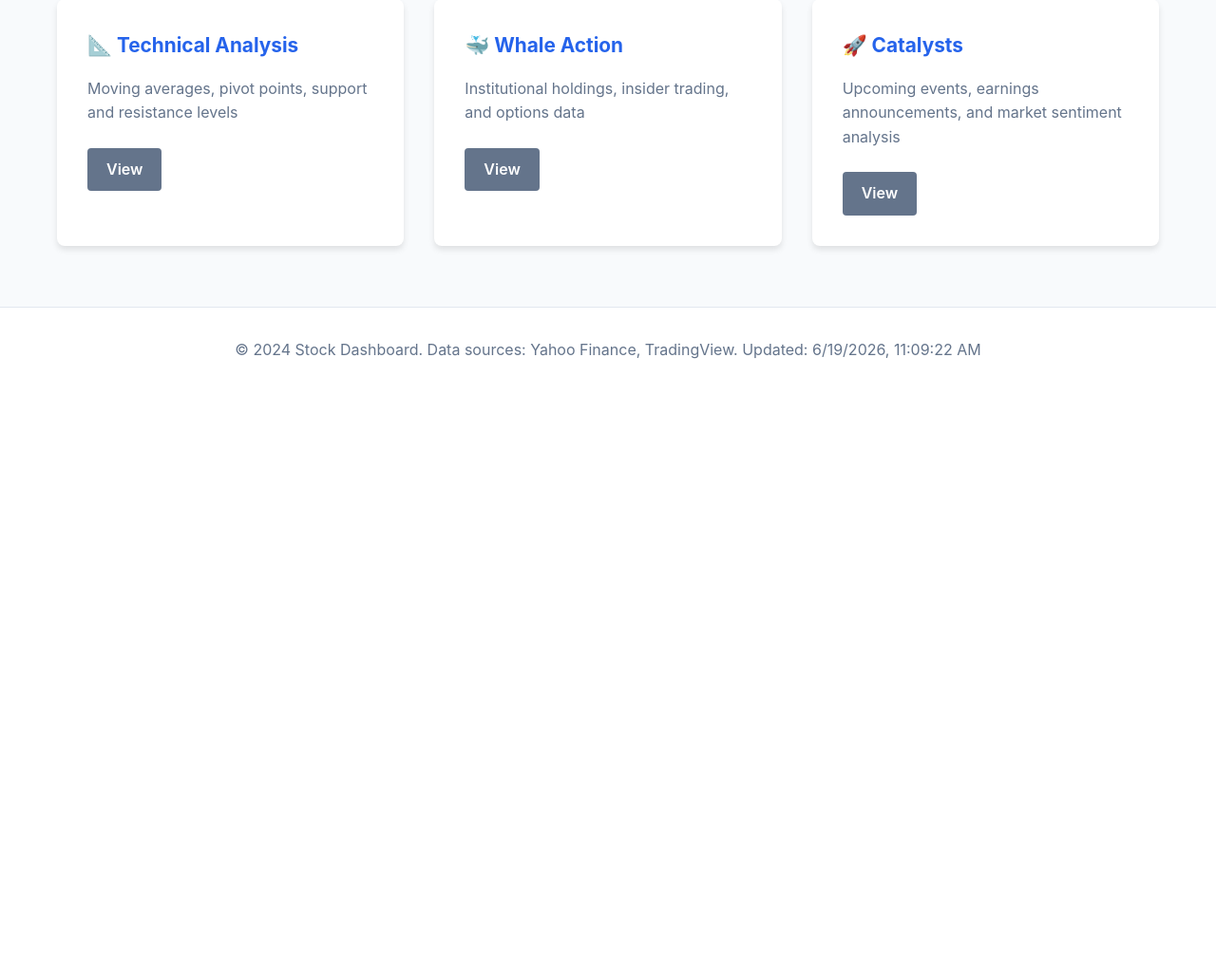
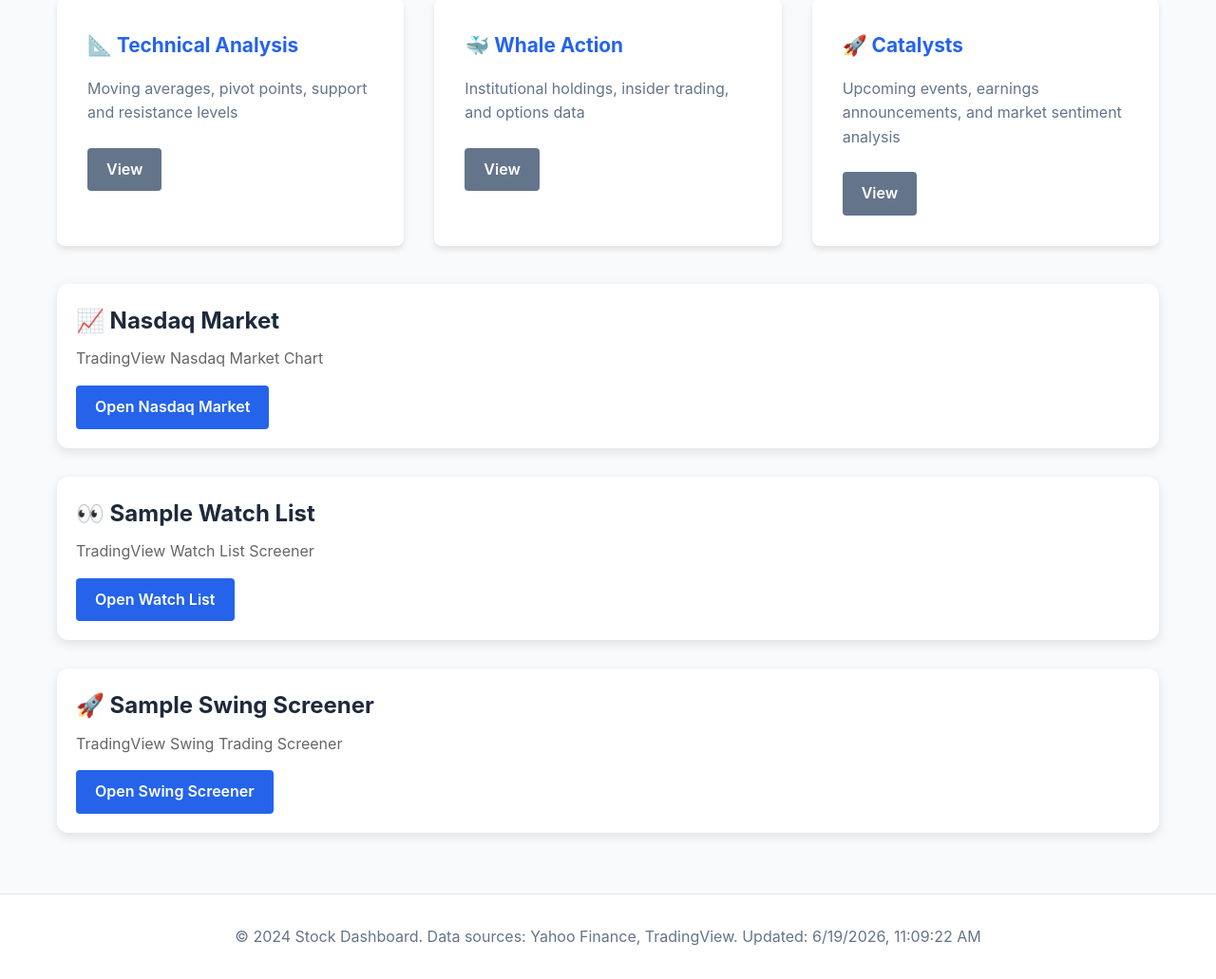
Before and after one commit to jaiveer-singh-sg/stockdashboard, a Flask app: page / in a window 1280 px wide. Shown: the part 831-1862 px from the top of the page at 95% size. Before the commit the page ends 1209 px from the top, so only its background shows below. Run offline with Flask 3, Linux system fonts and the light colour scheme.

Commit message:
added TV web links

```diff
--- a/app/static/css/style.css
+++ b/app/static/css/style.css
@@ -599,3 +599,30 @@ a:hover {
 }
 .final-view-box h4 { margin-top: 0; margin-bottom: 6px; }
 .final-view-box p { margin: 0; color: #495057; }
+/* style for new 3 sections */
+.tradingview-sections {
+    margin-top: 40px;
+    display: flex;
+    flex-direction: column;
+    gap: 30px;
+}
+
+.trading-card {
+    background: #ffffff;
+    border-radius: 12px;
+    padding: 20px;
+    box-shadow: 0 4px 12px rgba(0,0,0,0.1);
+}
+
+.trading-card h2 {
+    margin-bottom: 8px;
+}
+
+.trading-card p {
+    color: #666;
+    margin-bottom: 15px;
+}
+
+.trading-card iframe {
+    border-radius: 8px;
+}
--- a/app/templates/index.html
+++ b/app/templates/index.html
@@ -72,6 +72,47 @@
         <a href="{{ url_for('main.catalysts') }}" class="btn btn-secondary">View</a>
     </div>
 </div>
+<!-- new 3 sections -->
+<!-- TradingView Market Sections -->
+<div class="tradingview-sections">
+
+    <div class="trading-card">
+        <h2>📈 Nasdaq Market</h2>
+        <p>TradingView Nasdaq Market Chart</p>
+
+        <a href="https://www.tradingview.com/x/FmvqCogt/"
+           target="_blank"
+           class="btn btn-primary">
+           Open Nasdaq Market
+        </a>
+    </div>
+
+
+    <div class="trading-card">
+        <h2>👀 Sample Watch List</h2>
+        <p>TradingView Watch List Screener</p>
+
+        <a href="https://www.tradingview.com/screener/htllYiF8/"
+           target="_blank"
+           class="btn btn-primary">
+           Open Watch List
+        </a>
+    </div>
+
+
+    <div class="trading-card">
+        <h2>🚀 Sample Swing Screener</h2>
+        <p>TradingView Swing Trading Screener</p>
+
+        <a href="https://www.tradingview.com/screener/aDpl9W0z/"
+           target="_blank"
+           class="btn btn-primary">
+           Open Swing Screener
+        </a>
+    </div>
+
+</div>
+<!-- new 3 sections completed -->
 <script src="{{ url_for('static', filename='js/dashboard.js') }}"></script>
 <script src="{{ url_for('static', filename='js/ai-insights.js') }}"></script>
 <script src="{{ url_for('static', filename='js/ticker-search.js') }}"></script>
```
Also changed, not shown: README.md.
